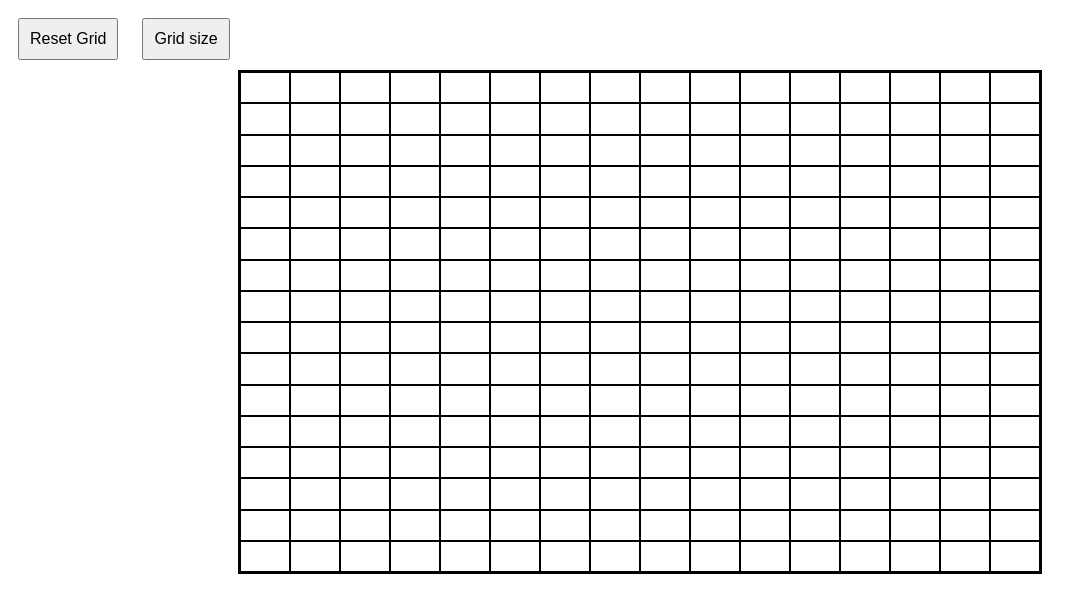
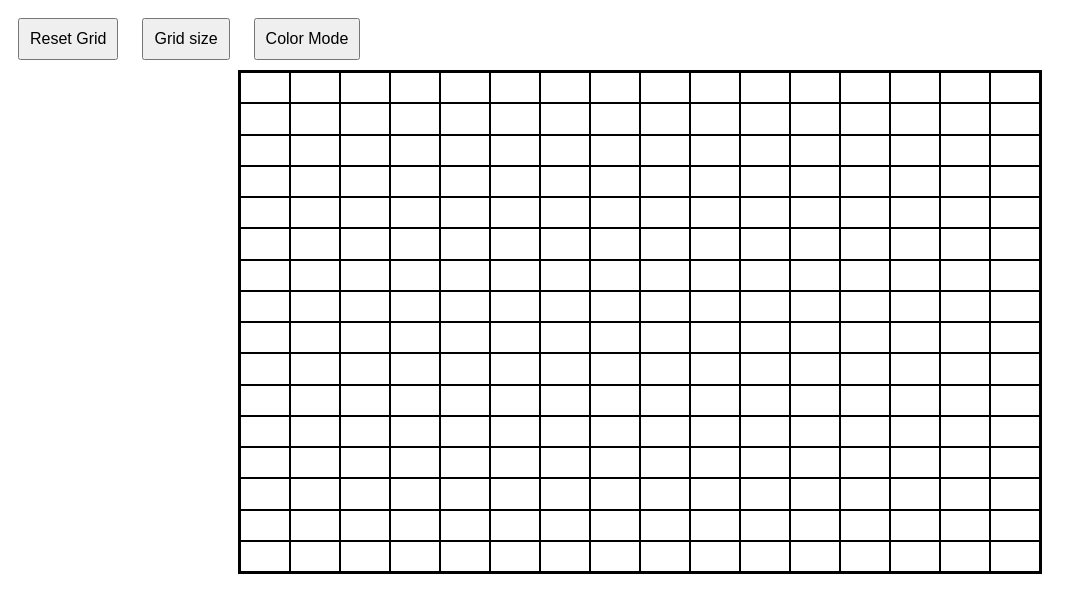
Before and after one commit to morrryyyyy/etch-a-sketch, a plain HTML site: page index.html in a window 1280 px wide. Shown: the whole page, without its empty margins (0-1087 px from the left). Drawn offline with Linux system fonts and the light colour scheme.

Commit message:
add a new button to toggle color mode

```diff
--- a/index.html
+++ b/index.html
@@ -11,6 +11,8 @@
     <button id="reset-button">Reset Grid</button>
     <!-- create a button to determine the size of the grid e.g 16x16, 64x64, etc -->
     <button id="grid-button">Grid size</button>
+    <!-- Add a button for color mode -->
+    <button id="color-mode">Color Mode</button>
     <!-- create a div that serves as a container for the grid, like a box where the grid will be placed into -->
     <div id="container"></div>
     <script src="script.js"></script>
```
